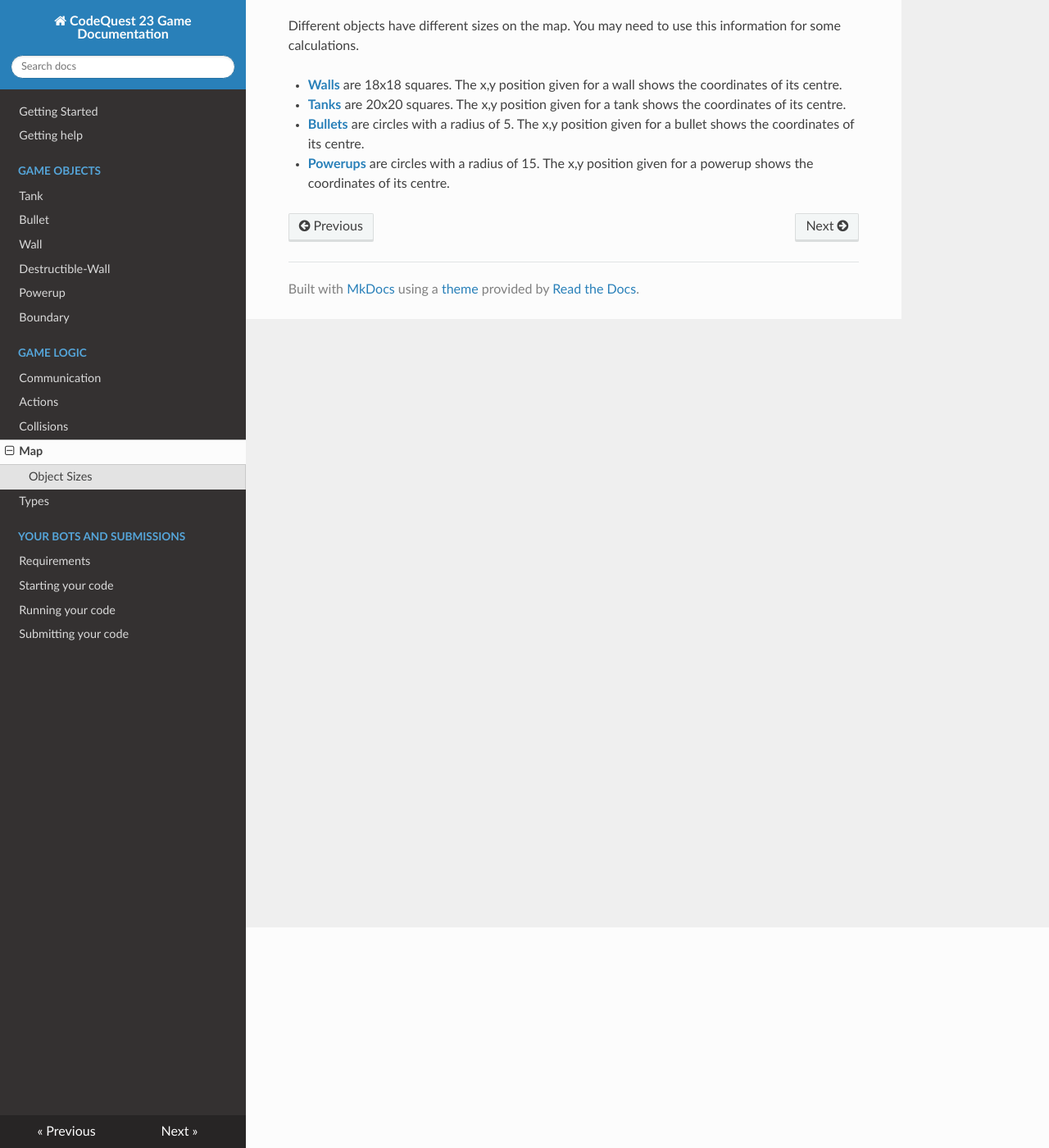
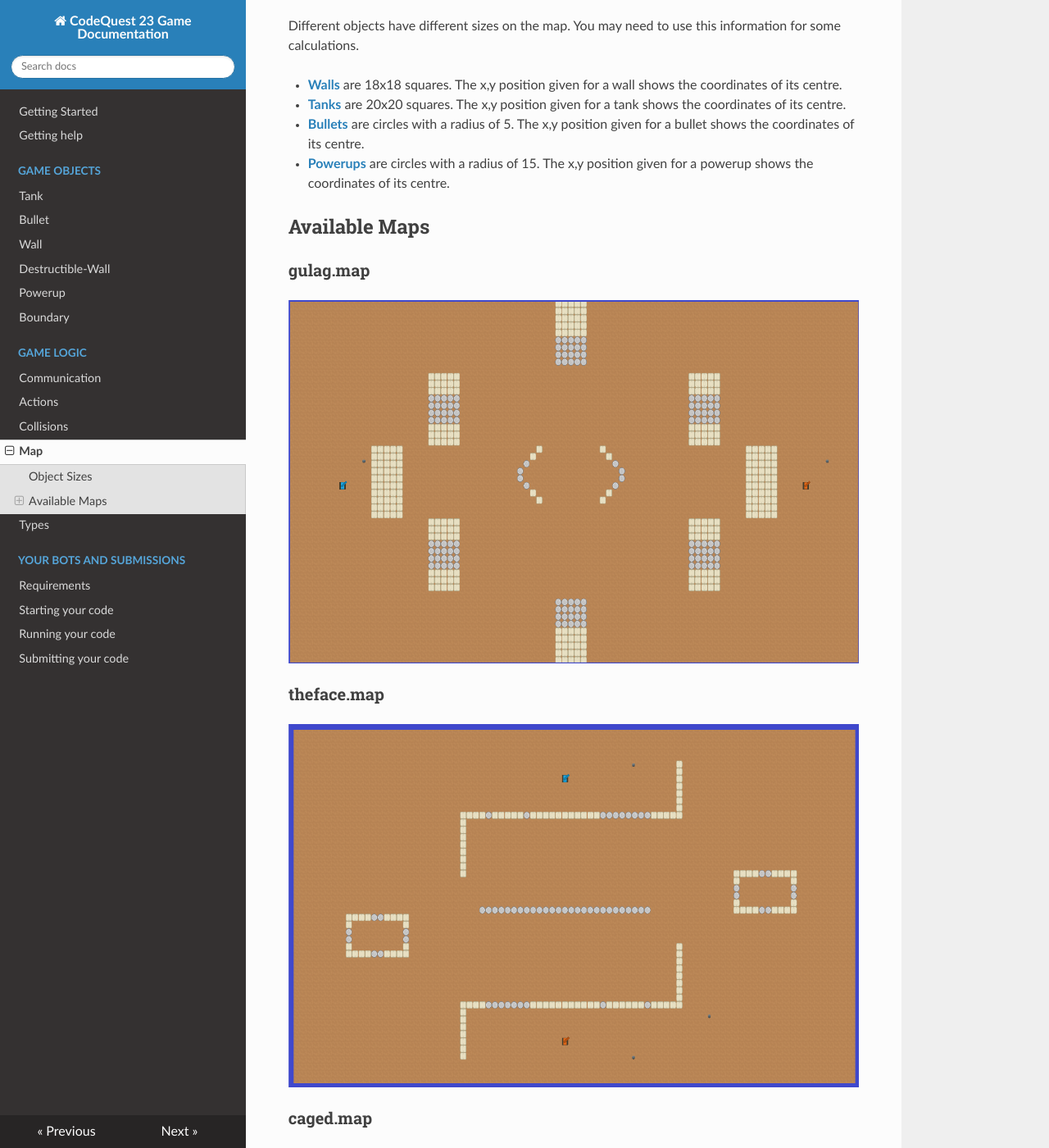
Before and after one commit to MonashAPS/cq23-game-server, an MkDocs documentation site: the page built from docs/game_logic/map.md, in a window 1280 px wide and 1400 px high, scrolled down 269 px. Shown: the whole window at 82% size. Built offline with MkDocs 1.6.1, drawn with Linux system fonts in a browser that asks for light colours; nearby versions of some CDN libraries.

Commit message:
updated docs

```diff
--- a/docs/game_logic/map.md
+++ b/docs/game_logic/map.md
@@ -11,3 +11,21 @@ Different objects have different sizes on the map. You may need to use this info
 - [**Tanks**](../game_objects/tank.md) are 20x20 squares. The x,y position given for a tank shows the coordinates of its centre.
 - [**Bullets**](../game_objects/bullet.md) are circles with a radius of 5. The x,y position given for a bullet shows the coordinates of its centre.
 - [**Powerups**](../game_objects/powerup.md) are circles with a radius of 15. The x,y position given for a powerup shows the coordinates of its centre.
+
+## Available Maps
+
+### gulag.map
+
+![Screenshot](../img/gulag.png)
+
+### theface.map
+
+![Screenshot](../img/theface.png)
+
+### caged.map
+
+![Screenshot](../img/caged.png)
+
+### cluster.map
+
+![Screenshot](../img/cluster.png)
```
Also changed, not shown: docs/bots_and_submissions/running_your_code.md (+2 -1 lines), docs/img/caged.png (added), docs/img/cluster.png (added), docs/img/gulag.png (added), docs/img/theface.png (added).
